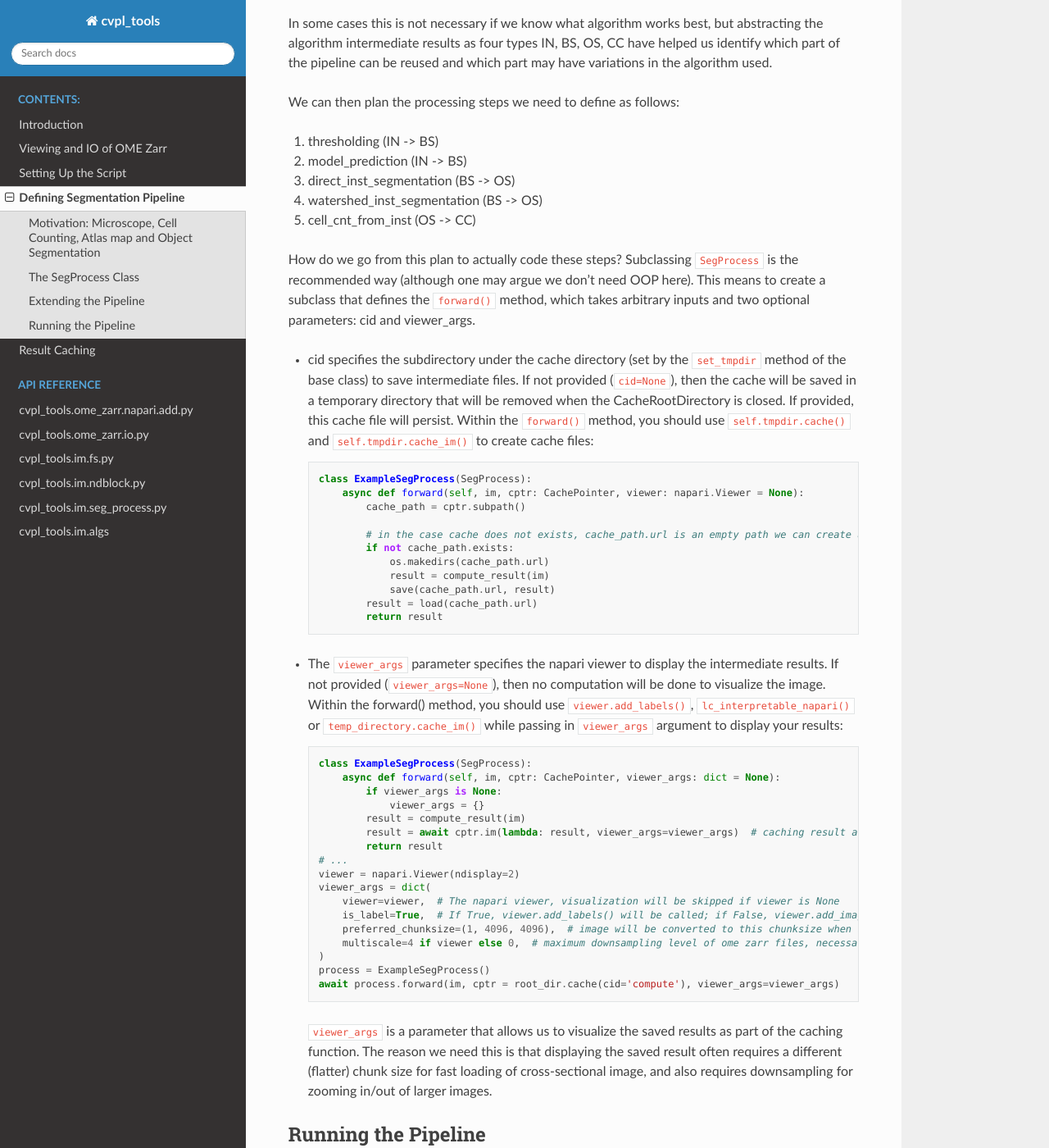
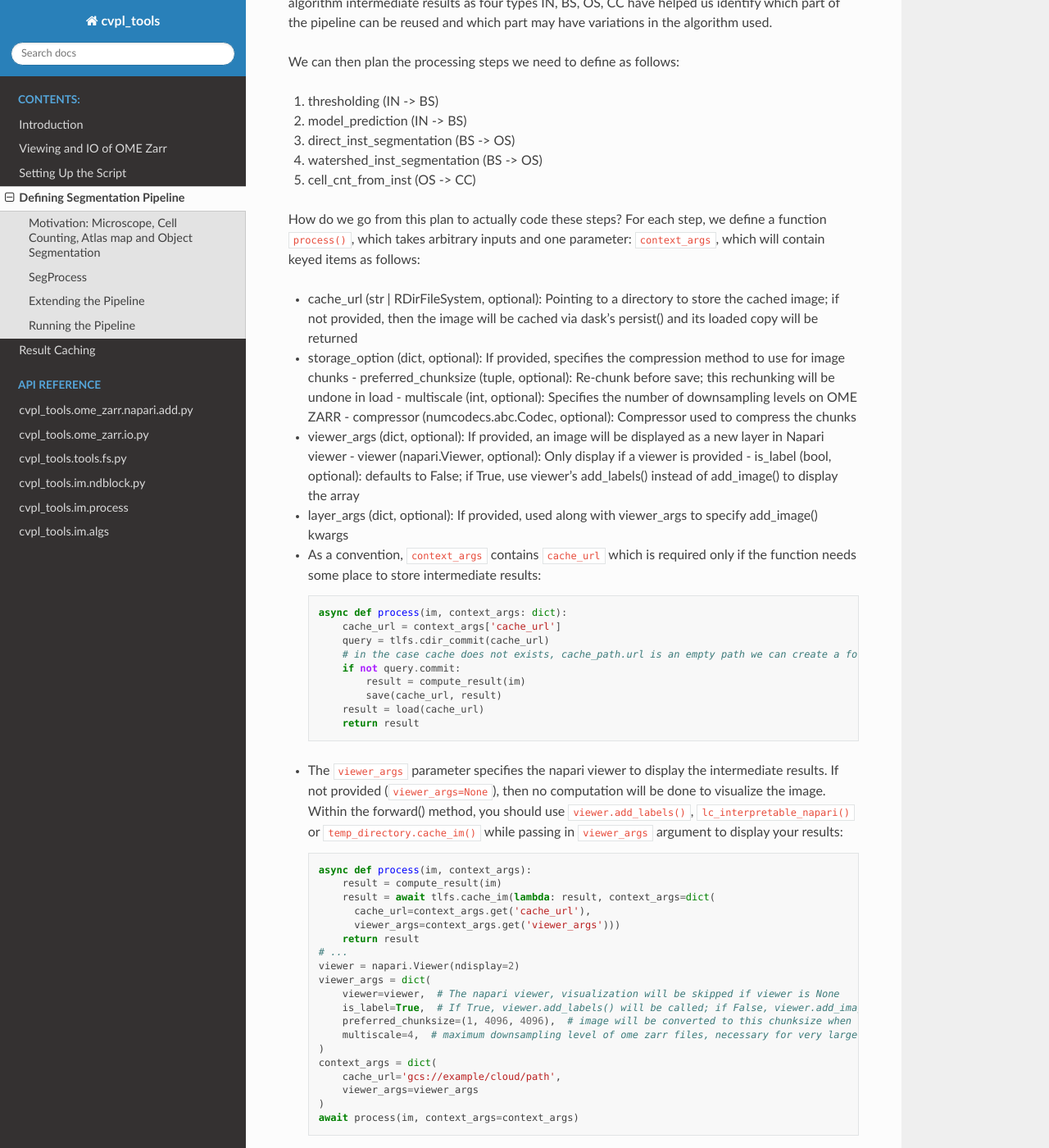
Before and after one commit to khanlab/cvpl_tools, a Sphinx documentation site: the page built from docs/GettingStarted/segmentation_pipeline.rst, in a window 1280 px wide and 1400 px high, scrolled down 2370 px. Shown: the whole window at 82% size. Built offline with Sphinx 7.4.7 and the Read the Docs theme 3.1.0, drawn with Linux system fonts in a browser that asks for light colours; some of the changed text lies outside the part shown.

Commit message:
update docs

```diff
--- a/docs/GettingStarted/segmentation_pipeline.rst
+++ b/docs/GettingStarted/segmentation_pipeline.rst
@@ -24,11 +24,11 @@ array with small dataset size. On larger datasets, we need to do long-running di
 that are hard to debug and requires tens of minutes or hours if we need to rerun the computation
 (often just to display the results again).
 
-The SegProcess Class
-********************
+SegProcess
+**********
 
-The :code:`SegProcess` class in module :code:`cvpl_tools.im.seg_process` provides a convenient way for us
-to define a step in multi-step image processing pipeline for distributed, interpretable and cached image
+Below we use examples from :code:`cvpl_tools.im.process` to talk about a convenient way
+to define a function in multi-step image processing pipeline for distributed, interpretable and cached image
 data analysis.
 
 Consider a function that counts the number of cells in a 3d-block of brightness map:
@@ -57,25 +57,23 @@ not the result may need to be used in different places (visualization, analysis
 results makes sure computation is done only once, which is necessary when we work with costly algorithms
 on hundreds of GBs of data.
 
-SegProcess is designed to address these issues, with the basic idea to integrate visualization as
-part of the cell_count function, and cache the result of each step into a file in a :code:`CacheDirectory`.
-
-The class supports the following use cases:
+The basic idea to address 1) is to put visualization as part of the cell_count function, and to address
+2) is to cache the result of each step into a file in a :code:`CacheDirectory`. It will provide:
 
 1. dask-support. Inputs are expected to be either numpy array, dask array, or
 :code:`cvpl.im.ndblock.NDBlock` objects. In particular, dask.Array and NDBlock are suitable for
-parallel or distributed image processing workflows.
+parallel or distributed image processing workflows
 
-2. integration of Napari. :code:`forward()` function of a SegProcess object has a viewer attribute that
-defaults to None. By passing a Napari viewer to this parameter, the forward process will add intermediate
-images or centroids to the Napari viewer for easier debugging. Then after forward process finishes, we
-call :code:`viewer.show()` to display all added images
+2. integration of Napari. The function has an attribute :code:`context_args` that has a keyed item
+:code:`viewer_args` defaults to None. By passing a Napari viewer as :code:`viewer_args["viewer"]`,
+the function will add intermediate images or centroids to the Napari viewer for easier debugging.
+After the function returns, we can call :code:`viewer.show()` to display all added images
 
-3. intermediate result caching. :code:`CacheDirectory` class provides a hierarchical caching directory,
-where each :code:`forward()` call will either create a new directory or load from existing cache directory
-based on the :code:`cid` parameter passed to the function.
+3. intermediate result caching. It provides a hierarchical caching directory,
+where in a call to the function it will either create a new directory, or load from existing
+cache directory based on the :code:`cache_url` parameter in :code:`context_args` parameter
 
-Now we discuss how to define such a pipeline.
+Now we discuss how to define a process function
 
 Extending the Pipeline
 **********************
@@ -106,30 +104,38 @@ We can then plan the processing steps we need to define as follows:
 4. watershed_inst_segmentation (BS -> OS)
 5. cell_cnt_from_inst (OS -> CC)
 
-How do we go from this plan to actually code these steps? Subclassing :code:`SegProcess` is the recommended way
-(although one may argue we don't need OOP here).
-This means to create a subclass that defines the :code:`forward()` method, which takes arbitrary inputs
-and two optional parameters: cid and viewer_args.
+How do we go from this plan to actually code these steps? For each step, we define a function :code:`process()`,
+which takes arbitrary inputs and one parameter: :code:`context_args`, which will contain keyed items as follows:
 
-- cid specifies the subdirectory under the cache directory (set by the :code:`set_tmpdir` method of the base
-  class) to save intermediate files. If not provided (:code:`cid=None`),
-  then the cache will be saved in a temporary directory that will be removed when the CacheRootDirectory is
-  closed. If provided, this cache file will persist. Within the :code:`forward()` method, you should use
-  :code:`self.tmpdir.cache()` and :code:`self.tmpdir.cache_im()` to create cache files:
+- cache_url (str | RDirFileSystem, optional): Pointing to a directory to store the cached image; if not
+  provided, then the image will be cached via dask's persist() and its loaded copy will be returned
+
+- storage_option (dict, optional): If provided, specifies the compression method to use for image chunks
+  - preferred_chunksize (tuple, optional): Re-chunk before save; this rechunking will be undone in load
+  - multiscale (int, optional): Specifies the number of downsampling levels on OME ZARR
+  - compressor (numcodecs.abc.Codec, optional): Compressor used to compress the chunks
+
+- viewer_args (dict, optional): If provided, an image will be displayed as a new layer in Napari viewer
+  - viewer (napari.Viewer, optional): Only display if a viewer is provided
+  - is_label (bool, optional): defaults to False; if True, use viewer's add_labels() instead of
+  add_image() to display the array
+
+- layer_args (dict, optional): If provided, used along with viewer_args to specify add_image() kwargs
+
+- As a convention, :code:`context_args` contains :code:`cache_url` which is required only if the function
+  needs some place to store intermediate results:
 
   .. code-block:: Python
 
-      class ExampleSegProcess(SegProcess):
-          async def forward(self, im, cptr: CachePointer, viewer: napari.Viewer = None):
-              cache_path = cptr.subpath()
-
-              # in the case cache does not exists, cache_path.url is an empty path we can create a folder in:
-              if not cache_path.exists:
-                  os.makedirs(cache_path.url)
-                  result = compute_result(im)
-                  save(cache_path.url, result)
-              result = load(cache_path.url)
-              return result
+      async def process(im, context_args: dict):
+          cache_url = context_args['cache_url']
+          query = tlfs.cdir_commit(cache_url)
+          # in the case cache does not exists, cache_path.url is an empty path we can create a folder in:
+          if not query.commit:
+              result = compute_result(im)
+              save(cache_url, result)
+          result = load(cache_url)
+          return result
 
 - The :code:`viewer_args` parameter specifies the napari viewer to display the intermediate results. If not provided
   (:code:`viewer_args=None`), then no computation will be done to visualize the image. Within the forward() method, you
@@ -138,36 +144,39 @@ and two optional parameters: cid and viewer_args.
 
   .. code-block:: Python
 
-      class ExampleSegProcess(SegProcess):
-          async def forward(self, im, cptr: CachePointer, viewer_args: dict = None):
-              if viewer_args is None:
-                  viewer_args = {}
-              result = compute_result(im)
-              result = await cptr.im(lambda: result, viewer_args=viewer_args)  # caching result at location pointed by cptr
-              return result
+      async def process(im, context_args):
+          result = compute_result(im)
+          result = await tlfs.cache_im(lambda: result, context_args=dict(
+            cache_url=context_args.get('cache_url'),
+            viewer_args=context_args.get('viewer_args')))
+          return result
       # ...
       viewer = napari.Viewer(ndisplay=2)
       viewer_args = dict(
           viewer=viewer,  # The napari viewer, visualization will be skipped if viewer is None
           is_label=True,  # If True, viewer.add_labels() will be called; if False, viewer.add_image() will be called
           preferred_chunksize=(1, 4096, 4096),  # image will be converted to this chunksize when saved, and converted back when loaded
-          multiscale=4 if viewer else 0,  # maximum downsampling level of ome zarr files, necessary for very large images
+          multiscale=4,  # maximum downsampling level of ome zarr files, necessary for very large images
       )
-      process = ExampleSegProcess()
-      await process.forward(im, cptr = root_dir.cache(cid='compute'), viewer_args=viewer_args)
+      context_args = dict(
+          cache_url='gcs://example/cloud/path',
+          viewer_args=viewer_args
+      )
+      await process(im, context_args=context_args)
 
   :code:`viewer_args` is a parameter that allows us to visualize the saved results as part of the caching
   function. The reason we need this is that displaying the saved result often requires a different (flatter)
-  chunk size for fast loading of cross-sectional image, and also requires downsampling for zooming in/out of
-  larger images.
+  chunk size for fast loading of cross-sectional image, in the above example it is converted from the original
+  chunk size e.g. (256, 256, 256) to (1, 4096, 4096) and also requires downsampling for zooming in/out of
+  larger images, which the built-in persist() function of dask library does not provide good support of.
 
 Running the Pipeline
 ********************
 
-See `Setting Up the Script <GettingStarted/setting_up_the_script>`_ to understand boilerplate code used below.
-It's required to understand the following example.
+See `Setting Up the Script <GettingStarted/setting_up_the_script>`_ to understand boilerplate code used below,
+which is required to understand the following example.
 
-Now we have defined a :code:`ExampleSegProcess` class, the next step is to write our script that uses the pipeline
+Now we have defined a :code:`process` function, the next step is to write our script that uses the pipeline
 to segment an input dataset. Note we need a dask cluster and a temporary directory setup before running the
 :code:`forward()` method.
 
@@ -178,34 +187,31 @@ to segment an input dataset. Note we need a dask cluster and a temporary directo
         import dask
         from dask.distributed import Client
         import napari
-        with (dask.config.set({'temporary_directory': TMP_PATH}),
-              imfs.CacheRootDirectory(
-                  f'{TMP_PATH}/CacheDirectory',
-                  remove_when_done=False,
-                  read_if_exists=True) as temp_directory):
-
-            client = Client(threads_per_worker=12, n_workers=1)
+        with dask.config.set({'temporary_directory': TMP_PATH}:
+            temp_directory = f'{TMP_PATH}/CacheDirectory'
 
             im = load_im(path)  # this is our input dask.Array object to be segmented
-            process = ExampleSegProcess()
-            process.set_tmpdir(temp_directory)
             viewer = napari.Viewer()
             viewer_args = dict(viewer=viewer)
-            await process.forward(im, cid='cell_count_cache', viewer_args=viewer_args)
+            context_args = dict(
+                cache_url=f'{temp_directory}/example_seg_process',
+                viewer_args=viewer_args
+            )
+            await example_seg_process(im, context_args=context_args)
 
             client.close()
             viewer.show(block=True)
 
-At this point you may have a better understanding of how these pipeline steps work. When you pass in
-:code:`viewer_args=None` the :code:`forward()` function does nothing but processes the image and cache
-it.
+If instead :code:`viewer_args=None` is passed the :code:`example_seg_process()` function will display
+nothing, process the image and cache it.
 
-- For parameters that changes how the images are processed, cvpl_tools' preference is to pass them
-  through the :code:`__init__` method of the :code:`SegProcess` subclass.
-- For parameters that changes how the viewer displays the image, or how the image is cached (caching is
-  often related to display e.g. storing chunks as flat images will allow faster cross section display in
-  Napari), these parameters are provided through the :code:`viewer_args` argument of the :code:`forward()`
-  function.
+- A process function has signature :code:`process(arg1, ..., argn, context_args)`, where
+  arg1 to n are arbitrary arguments and :code:`context_args` is a dictionary
+- For parameters that changes how the viewer displays the image, these parameters are provided through
+  the :code:`viewer_args` argument of the :code:`context_args` dictionary.
+- For parameters that specifies how the image is cached and stored locally (storing is often required
+  for display), these parameters are provided through the :code:`storage_options` argument of the
+  :code:`context_args` dictionary.
 
-To learn more, see the API pages for :code:`cvpl_tools.im.seg_process`, :code:`cvpl_tools.im.fs` and
+To learn more, see the API pages for :code:`cvpl_tools.im.process`, :code:`cvpl_tools.tools.fs` and
 :code:`cvpl_tools.im.ndblock` modules.
--- a/docs/GettingStarted/setting_up_the_script.rst
+++ b/docs/GettingStarted/setting_up_the_script.rst
@@ -5,11 +5,12 @@ Setting Up the Script
 
 Writing code using cvpl_tools requires some setup code that configures the dask library and other
 utilities we need for our image processing pipeline. Below gives a brief description for the setup of these
-utilities and how they can be used when we are writing our image processing pipelines with
-:code:`cvpl_tools.im.seg_process.SegProcess` class.
+utilities.
 
 Dask Cluster and temporary directory
 ************************************
+
+cvpl_tools depends on Dask.
 
 Dask is a multithreaded and distributed computing library, in which temporary results may not fit in
 memory. In such cases, they are written in the temporary directory set in
@@ -91,14 +92,14 @@ accidentally close the command window. Below is an example:
 .. code-block:: Python
 
     if __name__ == '__main__':
-        import cvpl_tools.im.fs as imfs
+        import cvpl_tools.tools.fs as tlfs
         import numpy as np
         from dask.distributed import print as dprint
 
         logfile_stdout = open('log_stdout.txt', mode='w')
         logfile_stderr = open('log_stderr.txt', mode='w')
-        sys.stdout = imfs.MultiOutputStream(sys.stdout, logfile_stdout)
-        sys.stderr = imfs.MultiOutputStream(sys.stderr, logfile_stderr)
+        sys.stdout = tlfs.MultiOutputStream(sys.stdout, logfile_stdout)
+        sys.stderr = tlfs.MultiOutputStream(sys.stderr, logfile_stderr)
 
         import dask
         import dask.config
@@ -124,51 +125,46 @@ log_stderr.txt files under your working directory.
 CacheDirectory
 **************
 
-Different from Dask's temporary directory, cvpl_tool's CacheDirectory class provides intermediate result
+Different from Dask's temporary directory, cvpl_tool.tools.fs provides intermediate result
 caching APIs. A multi-step segmentation pipeline may produce many intermediate results, for some of them we
 may discard once computed, and for the others (like the final output) we may want to cache them on the disk
 for access later without having to redo the computation. In order to cache the result, we need a fixed path
-that do not change across program executions. The :code:`CacheDirectory` class is one that manages and
-assigns paths for these intermediate results, based on their cache ID (cid) and the parent CacheDirectory
-they belongs to. :code:`CacheRootDirectory` is a subclass of :code:`CacheDirectory` that acts as the root
-of the cache directory structure.
+that do not change across program executions. The :code:`cvpl_tool.tools.fs.cdir_init` and
+:code:`cvpl_tool.tools.fs.cdir_commit` and ones used to commit and check if the result exist or needs to be
+computed from scratch.
 
-In cvpl_tool's model of caching, there is a root cache directory that is created or loaded when the program
-starts to run, and every cache directory may contain many sub-cache-directory or data directories in
-which there are intermediate files. To create a cache directory, we write
+In a program, we may cache hierarchically, where there is a root cache directory that is created or loaded
+when the program starts to run, and every cache directory contains subdirectories and step-specific caches.
 
 .. code-block:: Python
 
     if __name__ == '__main__':
-        import cvpl_tools.im.fs as imfs
-        with imfs.CacheRootDirectory(
-              f'{TMP_PATH}/CacheDirectory',
-              remove_when_done=False,
-              read_if_exists=True) as temp_directory):
+        import cvpl_tools.tools.fs as tlfs
 
-            # Use case #1. Create a data directory for caching computation results
-            cache_path = temp_directory.cache_subpath(cid='some_cache_path')
-            if not cache_path.exists:
-                os.makedirs(cache_path.url, exists_ok=True)
-                # PUT CODE HERE: Now write your data into cache_path.url and load it back later
+        # Use case #1. Create a data directory for caching computation results
+        cache_path = f'{TMP_PATH}/CacheDirectory/some_cache_path'
+        is_commit = tlfs.cdir_init(cache_path).commit
+        if not is_commit:
+            pass  # PUT CODE HERE: Now write your data into cache_path.url and load it back later
 
-            # Use case #2. Create a sub-directory and pass it to other processes for caching
-            def multi_step_computation(cache_at: imfs.CacheDirectory):
-                cache_path = cache_at.cache_subpath(cid='A')
-                if not cache_path.exists:
-                    A = computeA()
-                    save(cache_path.url, A)
-                A = load(cache_path.url)
+        # Use case #2. Create a sub-directory and pass it to other processes for caching
+        def multi_step_computation(cache_at: str):
+            cache_path1 = f'{cache_path}/A'
+            is_commit1 = tlfs.cdir_init(cache_path1).commit
+            if not is_commit1:
+                A = computeA()
+                save(cache_path1, A)  # note here cache_path1 is a existing directory, not a file
+            A = load(cache_path1)
 
-                cache_path_B = cache_at.cache_subpath(cid='B')
-                if not cache_path_B.exists:
-                    B = computeBFromA()
-                    save(cache_path_B.url, B)
-                B = load(cache_path_B.url)
-                return B
+            cache_path2 = f'{cache_path}/B'
+            is_commit2 = tlfs.cdir_init(cache_path2).commit
+            if not is_commit2:
+                B = computeBFromA()
+                save(cache_path2, B)  # note here cache_path1 is a existing directory, not a file
+            B = load(cache_path2)
+            return B
 
-            sub_temp_directory = temp_directory.cache_subdir(cid='mult_step_cache')
-            result = multi_step_computation(cache_at=sub_temp_directory)
+        result = multi_step_computation(cache_at=f'{cache_path}/multi_step_cache')
 
 After running the above code once, caching files will be created. The second time the code is run, the computation
 steps will be skipped. This sort of hierarchical caching is convenient for working with complex processes that
@@ -177,8 +173,7 @@ can be hierarchically broken down to smaller and simpler compute steps.
 A Quicker Setup
 ***************
 
-If the amount of code used to setup and tear down the dask client, napari viewer and cache directory is bothering you,
-you can use the following code to get a quick start locally. This is currently pretty bare-boned, but should allow you
+You can use the following code to get a quick start locally. This is currently pretty bare-boned, but should allow you
 to run any dask-computation defined in the cvpl_tools library and your custom :code:`SegProcess` functions. The
 qsetup.py code automatically creates two log files in your current directory, containing the program's stdout and
 stderr, since those capture Dask's distributed print function's text output.
@@ -187,14 +182,16 @@ stderr, since those capture Dask's distributed print function's text output.
 
     if __name__ == '__main__':
         import cvpl_tools.im.process.qsetup as qsetup
+        import napari
         # IMPORT YOUR LIBRARIES HERE
 
         TMP_PATH = "C:/ProgrammingTools/ComputerVision/RobartsResearch/data/lightsheet/tmp"
-        with qsetup.PLComponents(TMP_PATH, 'CacheDirectory',
-                                 client_args=dict(threads_per_worker=12, n_workers=1),
-                                 viewer_args=dict(use_viewer=True)) as plc:
-            # DO DASK COMPUTATION, AND SHOW RESULTS IN plc.viewer
+        plc = qsetup.PLComponents(TMP_PATH,
+                                  'CacheDirectory',
+                                  get_client=lambda: Client(threads_per_worker=12, n_workers=1))
+        viewer = napari.Viewer(ndisplay=2)
+        # DO DASK COMPUTATION, AND SHOW RESULTS IN viewer
+        plc.close()
+        viewer.show(block=True)
 
-            plc.viewer.show(block=True)
-
-If anyone would like more features witht this setup, please let me know.
+If anyone would like more features with this setup, please let me know.
--- a/docs/index.rst
+++ b/docs/index.rst
@@ -41,7 +41,7 @@ or on cloud.
 
    cvpl_tools.ome_zarr.napari.add.py <API/napari_zarr>
    cvpl_tools.ome_zarr.io.py <API/ome_zarr_io>
-   cvpl_tools.im.fs.py <API/imfs>
+   cvpl_tools.tools.fs.py <API/tlfs>
    cvpl_tools.im.ndblock.py <API/ndblock>
-   cvpl_tools.im.seg_process.py <API/seg_process>
+   cvpl_tools.im.process <API/seg_process>
    cvpl_tools.im.algs <API/algs>
```
Also changed, not shown: other parts of docs/GettingStarted/segmentation_pipeline.rst (+1 -1 lines), docs/API/imfs.rst (deleted, +0 -18 lines), docs/API/seg_process.rst (+13 -35 lines), docs/API/tlfs.rst (added, +16 -0 lines), docs/GettingStarted/result_caching.rst (+27 -94 lines), 8 other files.
